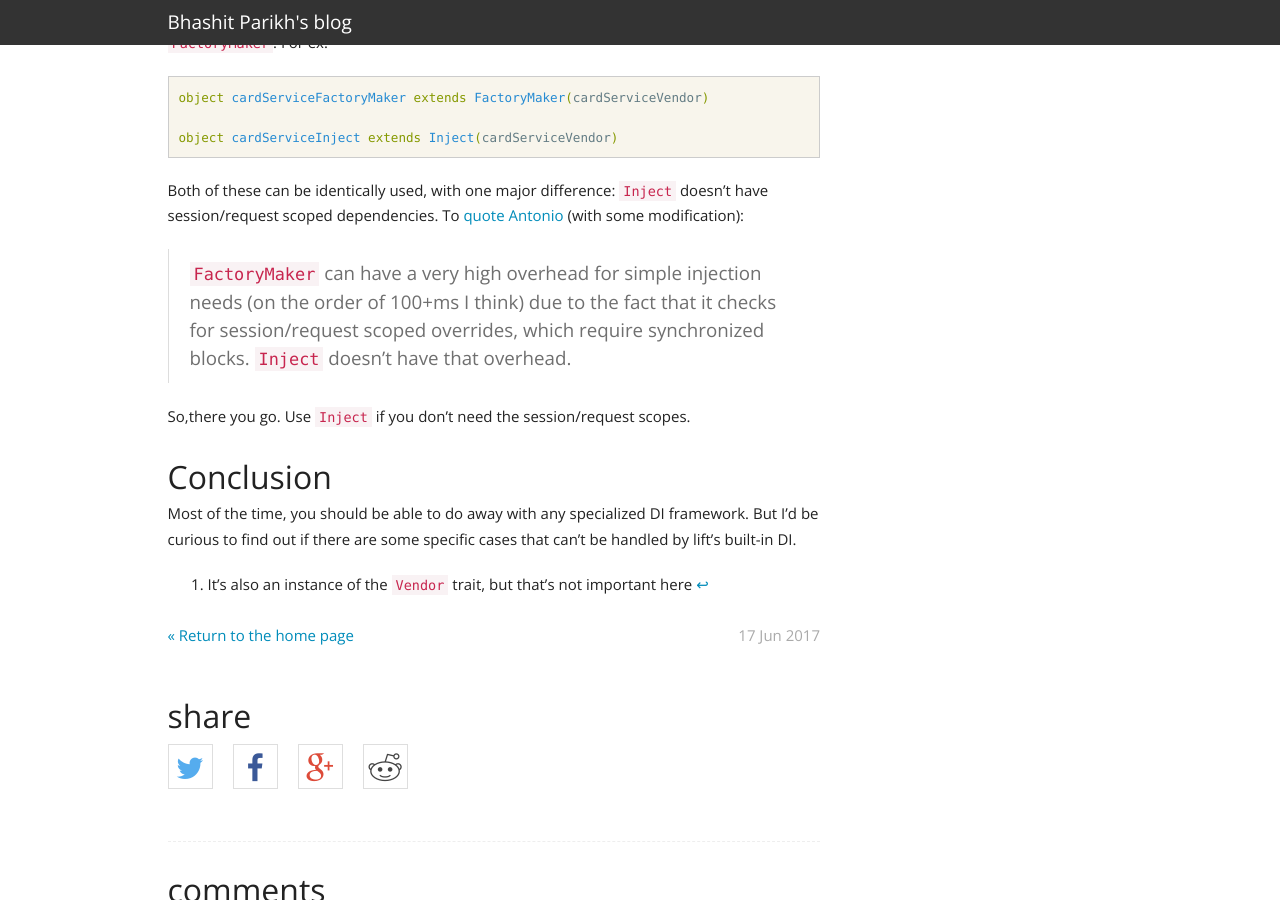
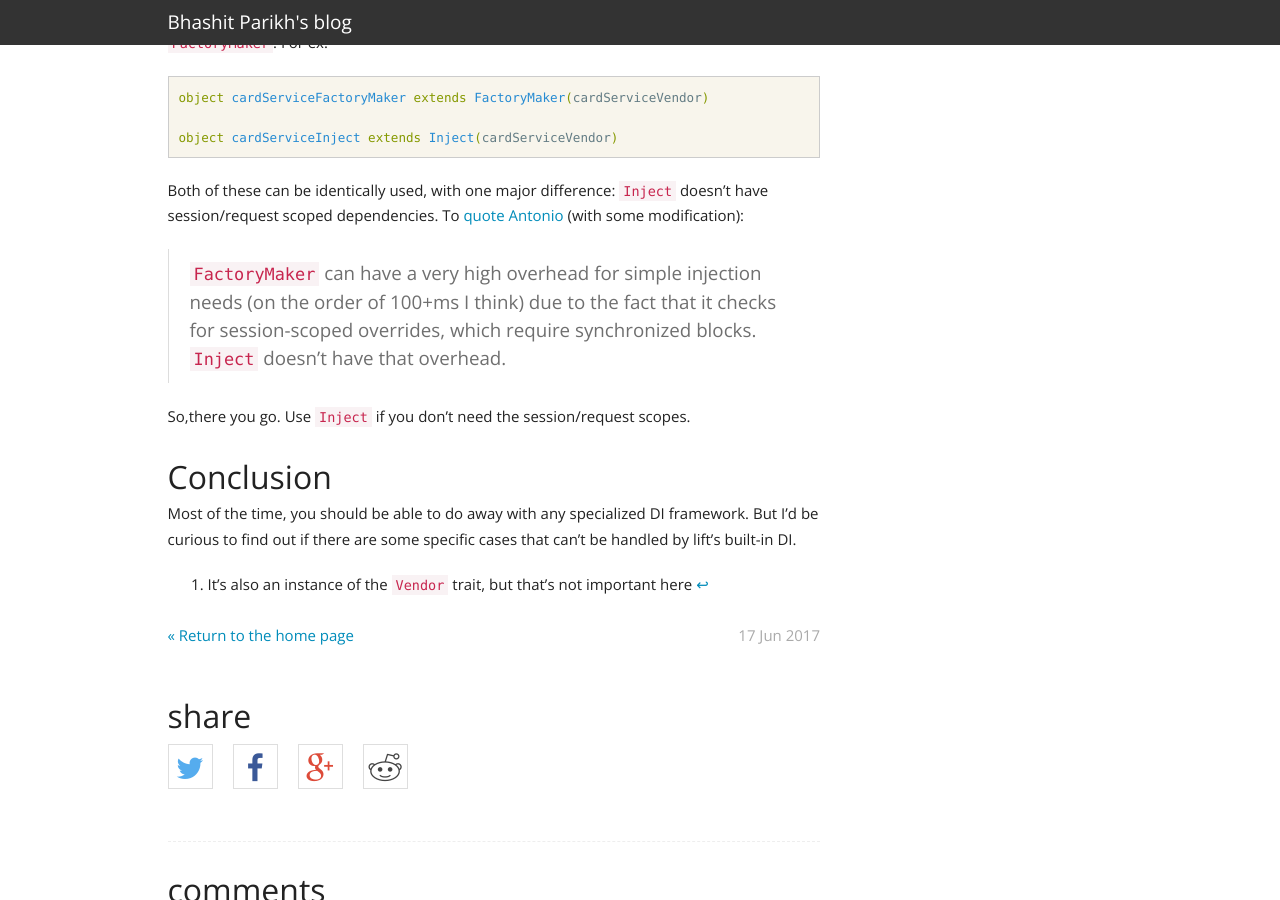
Before and after one commit to Bhashit/bhashit.github.io, a Jekyll site: the page built from _posts/2017-06-17-dependency-injection-liftweb-scala.markdown, in a window 1280 px wide and 900 px high, scrolled down 5979 px. Built offline with Jekyll 4.4.1, drawn with Linux system fonts in a browser that asks for light colours; emoji names are drawn with the system emoji font; comment, search, counter and statistics services are not loaded.

Commit message:
small change

```diff
--- a/_posts/2017-06-17-dependency-injection-liftweb-scala.markdown
+++ b/_posts/2017-06-17-dependency-injection-liftweb-scala.markdown
@@ -334,8 +334,8 @@ dependencies. To [quote Antonio][antonio-reply] (with some modification):
 
 > `FactoryMaker` can have a very high overhead for simple injection
 > needs (on the order of 100+ms I think) due to the fact that it
-> checks for session/request scoped overrides, which require
-> synchronized blocks. `Inject` doesn't have that overhead.
+> checks for session-scoped overrides, which require synchronized
+> blocks. `Inject` doesn't have that overhead.
 
 So,there you go. Use `Inject` if you don't need the session/request scopes.
 
```
